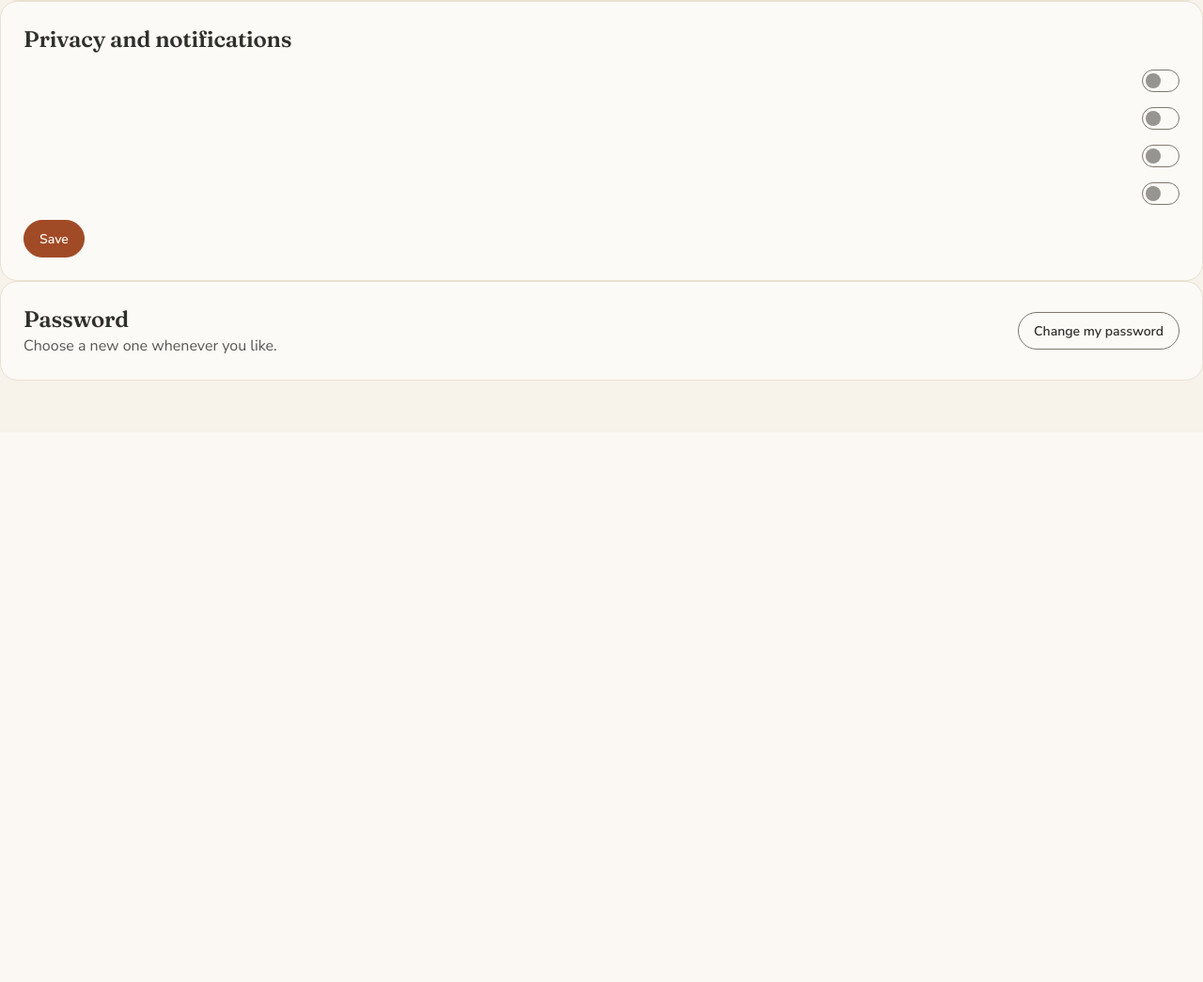
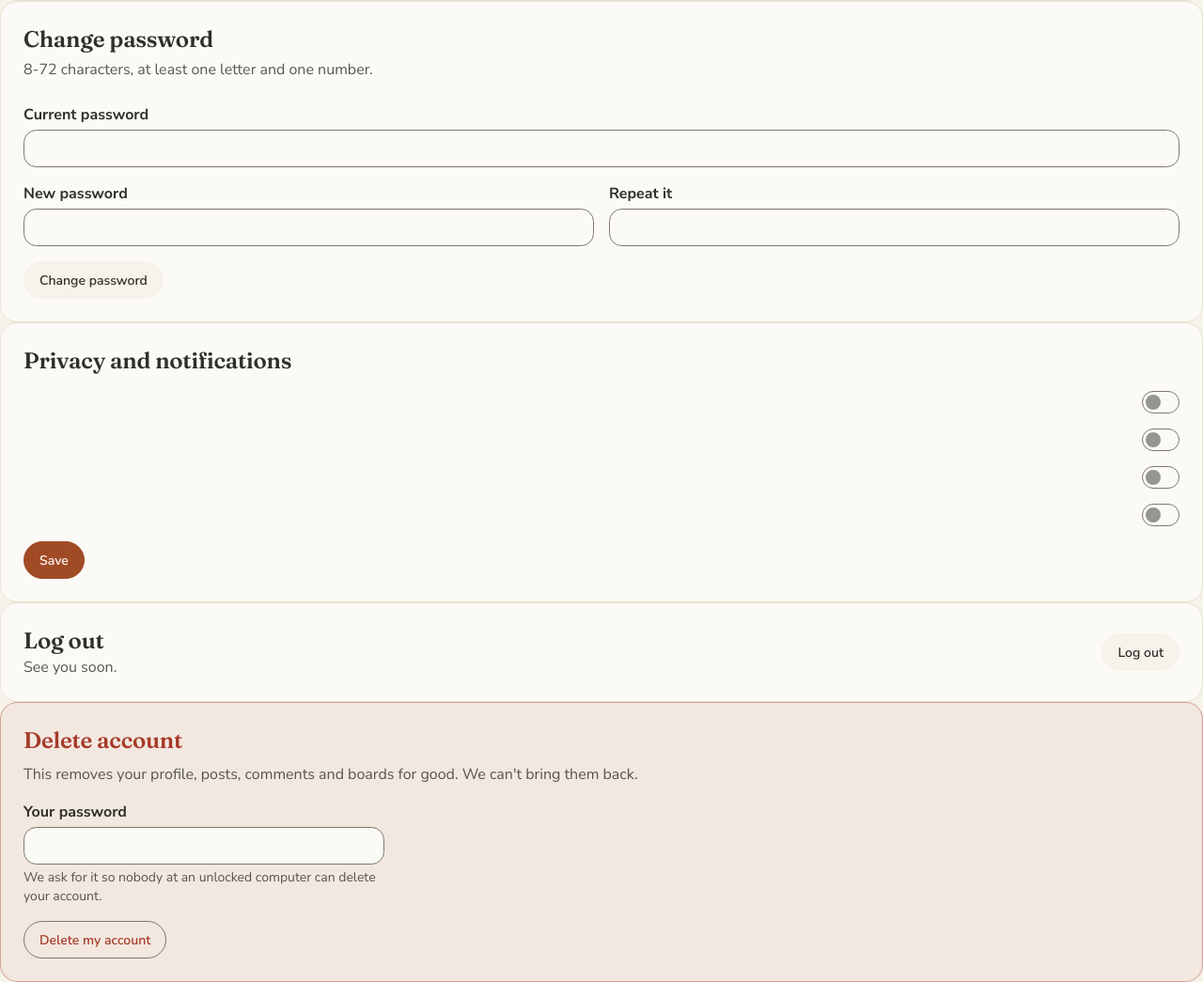
Before and after one commit to emilia240/Semester-project-DWP, a PHP site: the page made by views/account/index.php in a window 1280 px wide. Shown: the part 340-1385 px from the top of the page at 94% size. Before the commit the page ends 745 px from the top, so only its background shows below. Run offline with PHP 8.4, Linux system fonts and the light colour scheme; the template is opened without the code that fills it, so the values that code supplies are empty; some libraries are stand-ins or nearby versions.

Commit message:
Account section: password form inline, Log out card, Delete account

```diff
--- a/index.php
+++ b/index.php
@@ -32,6 +32,7 @@ $routes = [
     'logout'      => ['AuthController', 'logout', 'all'],
     'members'     => ['AccountController', 'index', 'member'],
     'password'    => ['AccountController', 'password', 'member'],
+    'delete-account' => ['AccountController', 'deleteAccount', 'member'],     // POST only: delete my own account
     'save-settings' => ['AccountController', 'saveSettings', 'member'],       // POST only: the privacy and notification switches
     'profile'     => ['ProfileController', 'show', 'member'],                 // my profile, or ?id= another member's
     'follow'      => ['ProfileController', 'follow', 'member'],               // POST only: follow or unfollow a member
--- a/views/account/index.php
+++ b/views/account/index.php
@@ -1,5 +1,6 @@
 <?php
-/* Settings > Account. Needs: $user (the logged-in member, from index.php), $birthdate (like 1994-02-11) and $settings (the four switches).
+/* Settings > Account. Needs: $user (the logged-in member, from index.php), $birthdate (like 1994-02-11), $settings (the four switches)
+   and $errors (field name => message, only filled when the Change password form was wrong).
    This is the "simple user display" from the assignment: name, e-mail, birthdate, role. Only the owner can open this page.
    It sits inside the Settings layout (the sidebar): see views/partials/settings_open.php.
    Everything from the database goes through e(). */
@@ -23,6 +24,41 @@ partial('settings_open', ['active' => 'account']);
                 <tr><th scope="row">E-mail confirmed</th><td><?= e($user['EmailVerifiedAt']) ?></td></tr>
             </tbody>
         </table>
+    </div>
+
+    <?php // Change password. The form is sent to AccountController::password(); the #change-password at the end of the address brings you back to this card if something was wrong. ?>
+    <div class="tbh-card p-6" id="change-password">
+        <h2 class="text-2xl font-semibold">Change password</h2>
+        <p class="mt-1 opacity-80">8-72 characters, at least one letter and one number.</p>
+
+        <?php if (isset($errors['form'])): ?>
+            <div class="alert alert-error mt-4" role="alert"><span><?= e($errors['form']) ?></span></div>
+        <?php endif; ?>
+
+        <form method="post" action="<?= e(url('password') . '#change-password') ?>" class="mt-6 space-y-4" data-validate>
+            <?= csrf_field() ?>
+            <label class="block">
+                <span class="mb-1 block font-bold">Current password</span>
+                <input type="password" class="input input-bordered w-full <?= field_class($errors, 'current') ?>" name="current_password" required maxlength="72" autocomplete="current-password"<?= field_attrs($errors, 'current') ?>>
+                <?= field_error($errors, 'current') ?>
+            </label>
+            <div class="grid gap-4 sm:grid-cols-2">
+                <label class="block">
+                    <span class="mb-1 block font-bold">New password</span>
+                    <span class="input input-bordered flex w-full items-center gap-2 <?= field_class($errors, 'password') ?>">
+                        <input type="password" class="grow" name="password" required minlength="8" maxlength="72" autocomplete="new-password" data-pw<?= field_attrs($errors, 'password') ?>>
+                        <button type="button" class="btn btn-ghost btn-xs btn-circle" data-pw-toggle aria-label="Show password"><?= icon('eye', 18) ?></button>
+                    </span>
+                    <?= field_error($errors, 'password') ?>
+                </label>
+                <label class="block">
+                    <span class="mb-1 block font-bold">Repeat it</span>
+                    <input type="password" class="input input-bordered w-full <?= field_class($errors, 'password2') ?>" name="password2" required maxlength="72" autocomplete="new-password"<?= field_attrs($errors, 'password2') ?>>
+                    <?= field_error($errors, 'password2') ?>
+                </label>
+            </div>
+            <button type="submit" class="btn rounded-full">Change password</button>
+        </form>
     </div>
 
     <?php
@@ -56,12 +92,36 @@ partial('settings_open', ['active' => 'account']);
         <button type="submit" class="btn btn-primary rounded-full">Save</button>
     </form>
 
-    <?php // Change password has its own page (it asks for the current password); the sidebar keeps "Account" dark there too. ?>
+    <?php // Log out: a small POST form with a CSRF token (the same as the one in the avatar menu). ?>
     <div class="tbh-card flex flex-wrap items-center justify-between gap-3 p-6">
         <div>
-            <h2 class="text-2xl font-semibold">Password</h2>
-            <p class="opacity-80">Choose a new one whenever you like.</p>
+            <h2 class="text-2xl font-semibold">Log out</h2>
+            <p class="opacity-80">See you soon.</p>
         </div>
-        <a class="btn btn-outline rounded-full" href="<?= e(url('password')) ?>"><?= icon('lock', 18) ?> Change my password</a>
+        <form method="post" action="<?= e(url('logout')) ?>">
+            <?= csrf_field() ?>
+            <button type="submit" class="btn rounded-full"><?= icon('logout', 18) ?> Log out</button>
+        </form>
     </div>
+
+    <?php // Delete account. An admin account cannot be deleted here, so an admin only sees a note. ?>
+    <?php if ($user['RoleName'] === 'admin'): ?>
+        <div class="rounded-box border border-error/40 bg-error/5 p-6">
+            <h2 class="text-2xl font-semibold text-error">Delete account</h2>
+            <p class="mt-2 opacity-80">An admin account cannot be deleted here.</p>
+        </div>
+    <?php else: ?>
+        <form method="post" action="<?= e(url('delete-account')) ?>" id="delete-account-form" class="rounded-box border border-error/40 bg-error/5 p-6">
+            <?= csrf_field() ?>
+            <h2 class="text-2xl font-semibold text-error">Delete account</h2>
+            <p class="mt-2 opacity-80">This removes your profile, posts, comments and boards for good. We can't bring them back.</p>
+            <label class="mt-4 block max-w-sm">
+                <span class="mb-1 block font-bold">Your password</span>
+                <input type="password" class="input input-bordered w-full" name="password" required maxlength="72" autocomplete="current-password" aria-describedby="delete-password-hint">
+                <span id="delete-password-hint" class="mt-1 block text-sm opacity-80">We ask for it so nobody at an unlocked computer can delete your account.</span>
+            </label>
+            <?php // data-confirm opens the "Are you sure?" window (assets/js/app.js). Without JavaScript the button simply sends the form. ?>
+            <button type="submit" class="btn btn-error btn-outline mt-4 rounded-full" data-confirm="Delete your account?" data-confirm-text="Everything you made on To Be Human will be removed. This cannot be undone." data-confirm-form="delete-account-form"><?= icon('trash', 16) ?> Delete my account</button>
+        </form>
+    <?php endif; ?>
 <?php partial('settings_close'); ?>
```
Also changed, not shown: controllers/AccountController.php (+79 -5 lines), models/PostModel.php (+14 -0 lines), models/UserModel.php (+8 -0 lines), views/account/password.php (deleted, +0 -37 lines), assets/css/app.css.
